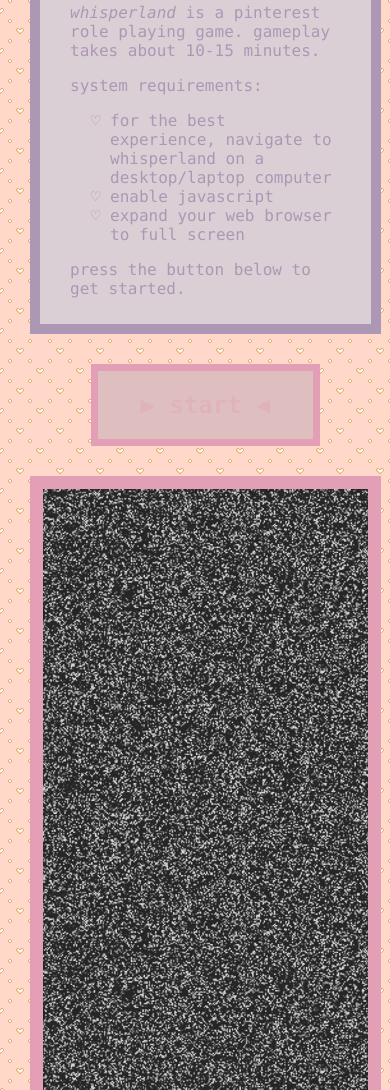
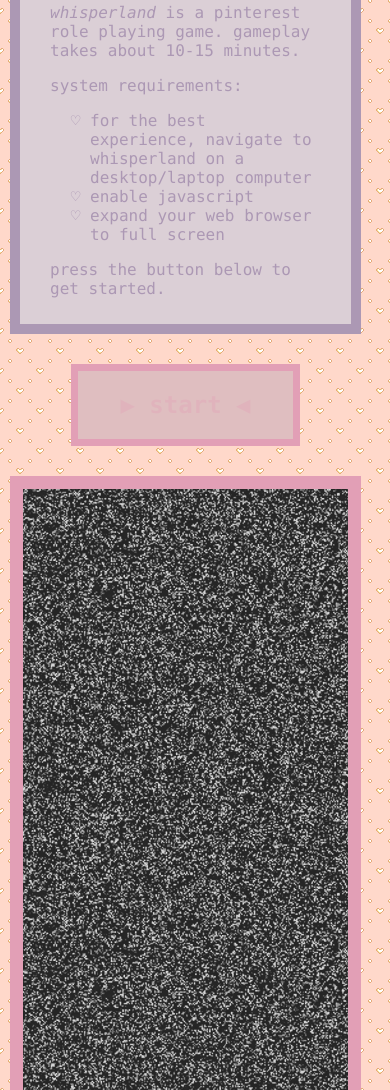
Before and after one commit to wildflowermoonbeam/marykellyreed.com, a plain HTML site: page whisperland/index3.html in a window 390 px wide. Shown: the part 149-1239 px from the top of the page. Drawn offline with Linux system fonts and the light colour scheme.

Commit message:
Add files via upload

```diff
--- a/whisperland/index3.html
+++ b/whisperland/index3.html
@@ -73,7 +73,7 @@ a {color:#e29fb6; font-weight: bold; text-decoration: none;}
   padding: 10px 10px 10px; border: 5px solid #ac98b4;
   font-family: 'Lucida Console', monospace; font-size: 0.75rem; color:#ac98b4; text-align: center;}
 
-  @media (max-width: 900px) { .container {padding-bottom: 10px; max-height: 2500px;}
+  @media (max-width: 1250px) { .container {padding-bottom: 10px; max-height: 2500px;}
                               .flex-child-welcome {width: 90%; justify-content: center;}
                               .welcome {padding: 10px 30px; justify-content: center;}
                               h1 {font-size: 4rem; -webkit-text-stroke: 1px #000;}
@@ -86,15 +86,15 @@ a {color:#e29fb6; font-weight: bold; text-decoration: none;}
                               .contact {width: 60%; order: 2;}}
 
   @media (max-width: 600px) { .container {padding-bottom: 10px; max-height: none;}
-                              .flex-child-welcome {width: 90%; justify-content: center;}
+                              .flex-child-welcome {width: 90%; margin: 30px 10px 0px; justify-content: center;}
                               .welcome {padding: 10px 30px;}
                               h1 {font-size: 4rem; letter-spacing: 0px; -webkit-text-stroke: 3px #000;}
                               .start {width: 65%;}
-                              .flex-child-credits {width: 90%; margin: 30px 30px 0px 30px;  order: 1; justify-content: center;}
+                              .flex-child-credits {width: 90%; margin: 30px 10px 0px 10px;  order: 1; justify-content: center;}
                               .credits {padding: 20px 30px 15px;}
                               .pinboard {padding: 10px;}
                               .flex-break {display: none;}
-                              .flex-child-game {width: 90%; margin: 30px 30px 0px 30px; justify-content: center;}
+                              .flex-child-game {width: 90%; margin: 30px 10px 0px 10px; justify-content: center;}
                               .game-container {padding: 20px auto;}
                               .contact {width: 60%; order: 2;}}
 
```
